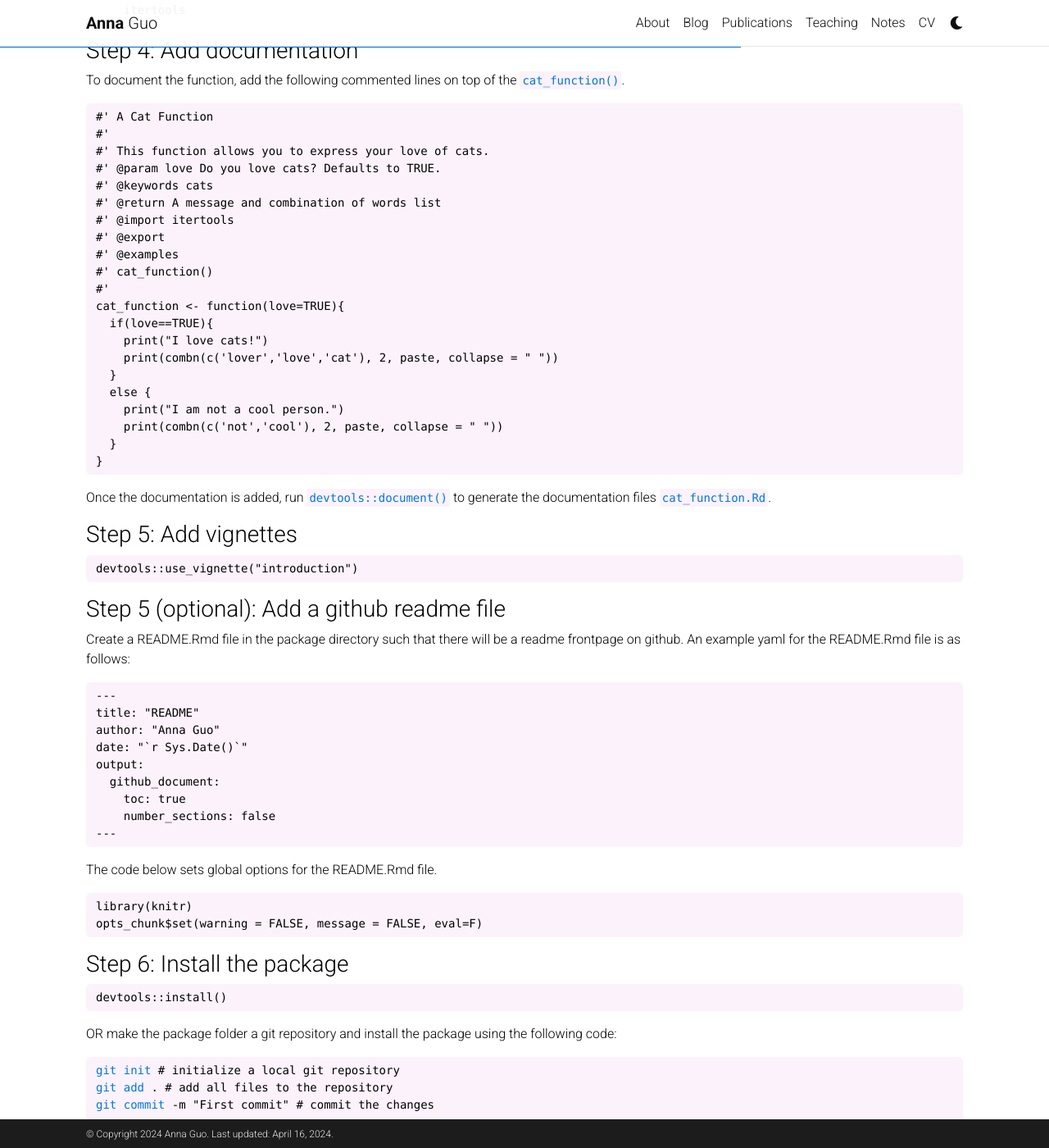
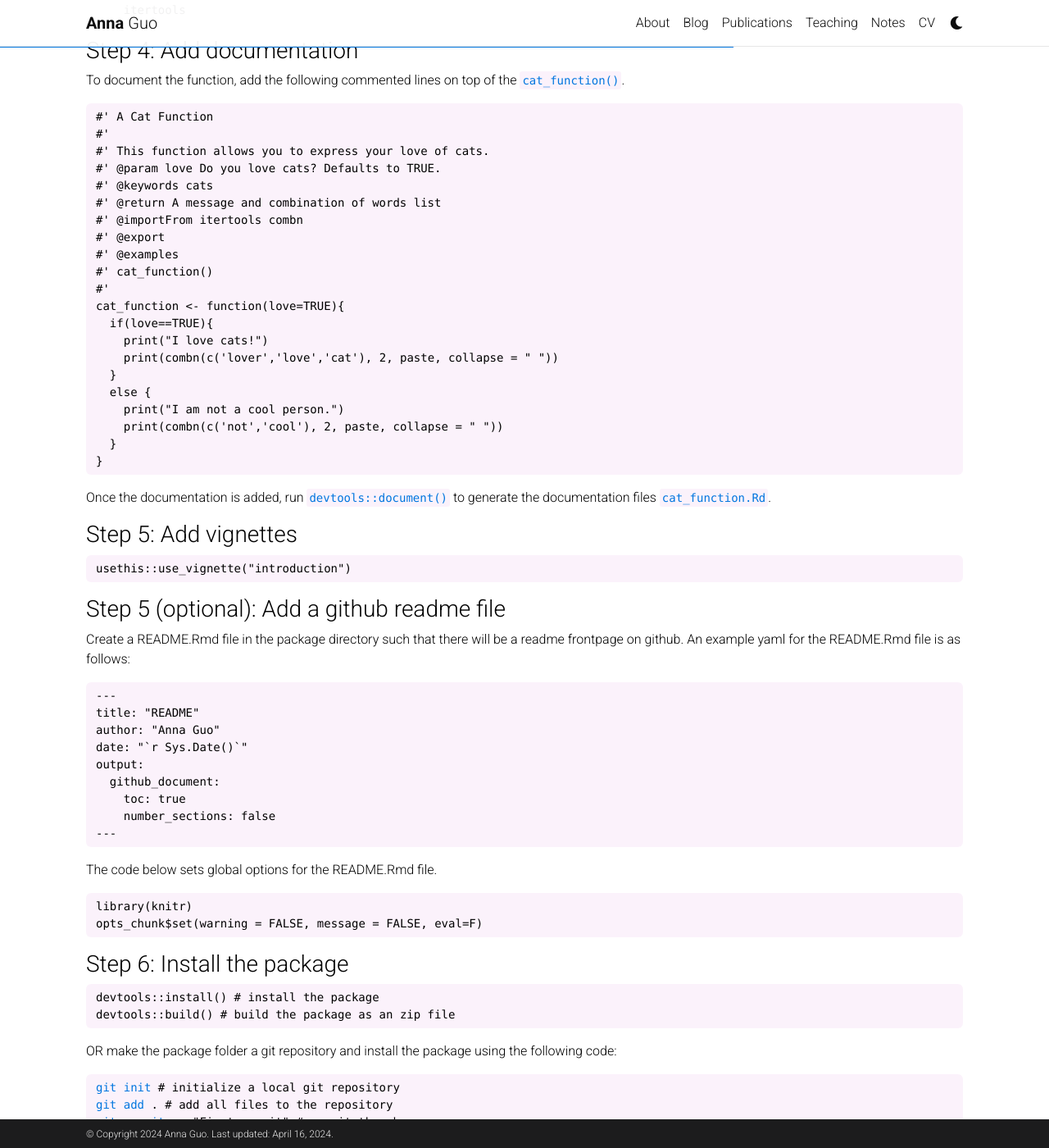
Before and after one commit to annaguo-bios/annaguo-bios.github.io, a Jekyll site: the page built from _posts/2024-03-25-make-rpackage.md, in a window 1280 px wide and 1400 px high, scrolled down 1374 px. Shown: the whole window at 82% size. Built offline with Jekyll 4.4.1, drawn with Linux system fonts in a browser that asks for light colours; full-size pictures stand in for the smaller copies a plugin makes; comment, search, counter and statistics services are not loaded; a style sheet for code colours, icons or effects is not loaded.

````diff
--- a/_posts/2024-03-25-make-rpackage.md
+++ b/_posts/2024-03-25-make-rpackage.md
@@ -86,7 +86,7 @@ the `cat_function()`.
 #' @param love Do you love cats? Defaults to TRUE.
 #' @keywords cats
 #' @return A message and combination of words list
-#' @import itertools
+#' @importFrom itertools combn
 #' @export
 #' @examples
 #' cat_function()
@@ -109,7 +109,7 @@ the documentation files `cat_function.Rd`.
 ### Step 5: Add vignettes
 
 ``` r
-devtools::use_vignette("introduction")
+usethis::use_vignette("introduction")
 ```
 
 ### Step 5 (optional): Add a github readme file
@@ -140,7 +140,8 @@ opts_chunk$set(warning = FALSE, message = FALSE, eval=F)
 ### Step 6: Install the package
 
 ``` r
-devtools::install()
+devtools::install() # install the package
+devtools::build() # build the package as an zip file
 ```
 
 OR make the package folder a git repository and install the package
````
Also changed, not shown: _posts/2023-09-01-parallel-job.md (+3 -3 lines).
